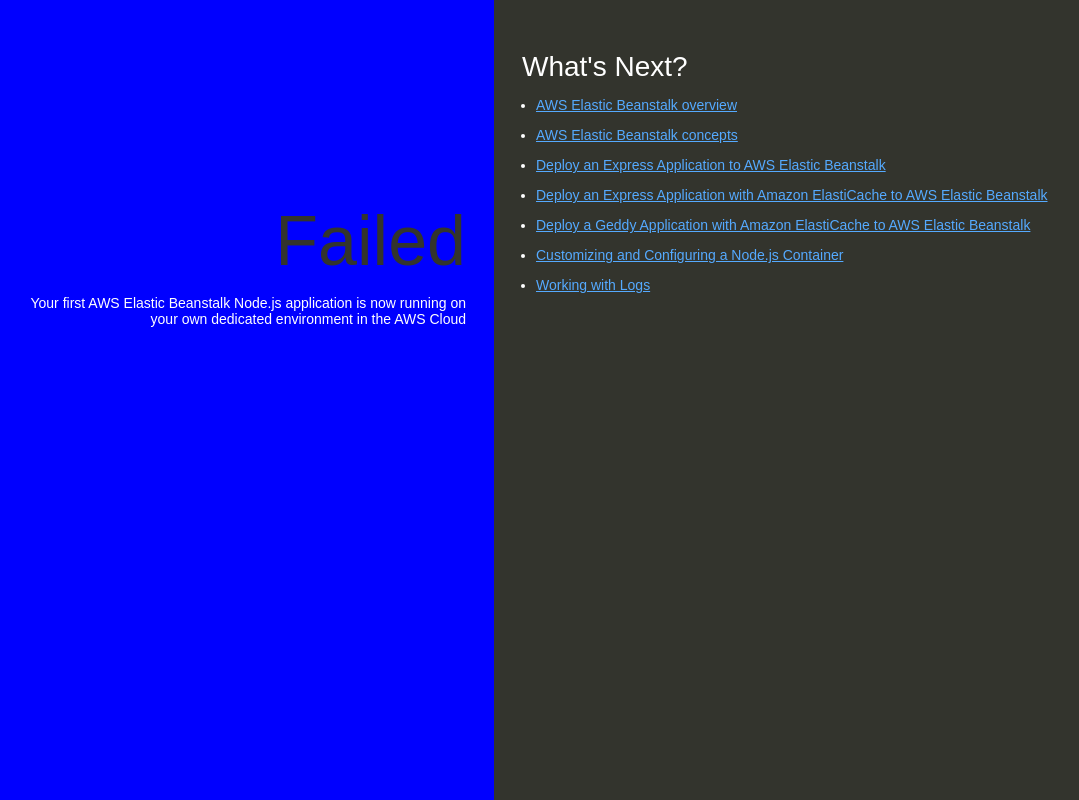
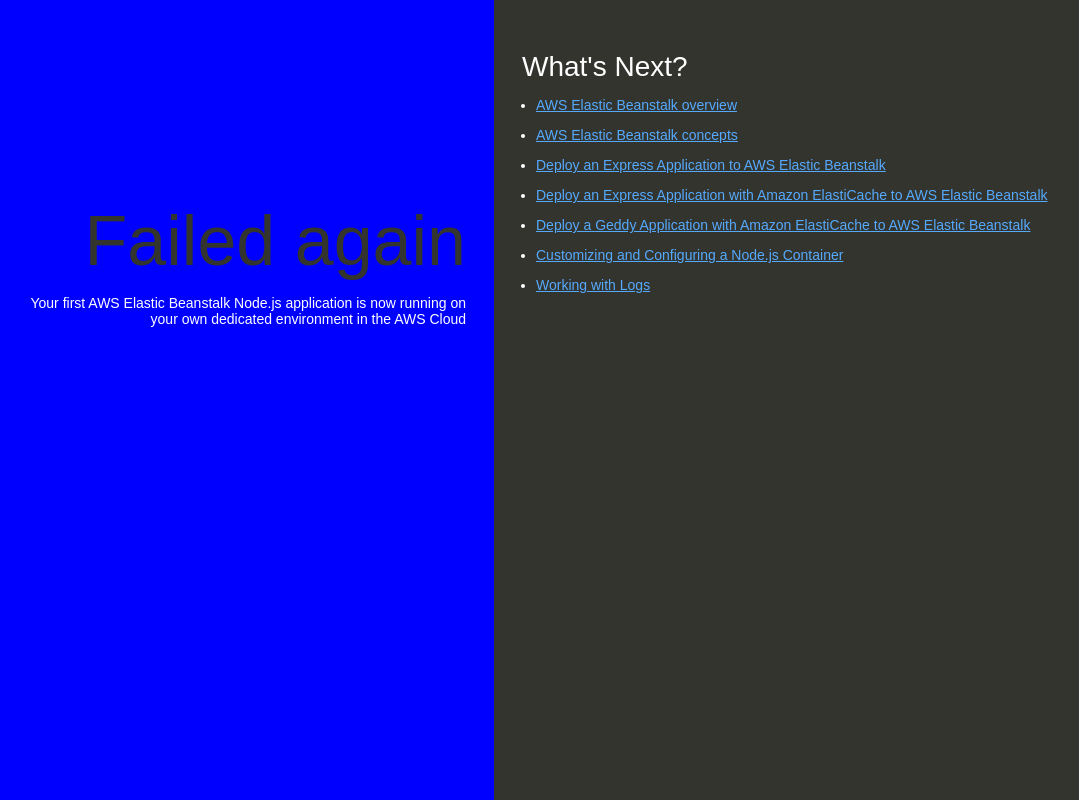
Before and after one commit to NijatShahverdiyev/node-js-demo, a website: page index.html in a window 1280 px wide. Shown: the whole page, without its empty margins (146-1225 px from the left). Drawn offline with Linux system fonts and the light colour scheme.

Commit message:
Update index.html

```diff
--- a/index.html
+++ b/index.html
@@ -74,7 +74,7 @@
   </head>
   <body>
     <div class="textColumn">
-      <h1>Failed</h1>
+      <h1>Failed again</h1>
       <p>Your first AWS Elastic Beanstalk Node.js application is now running on your own dedicated environment in the AWS Cloud</p>
     </div>
     <div class="linksColumn">
```
